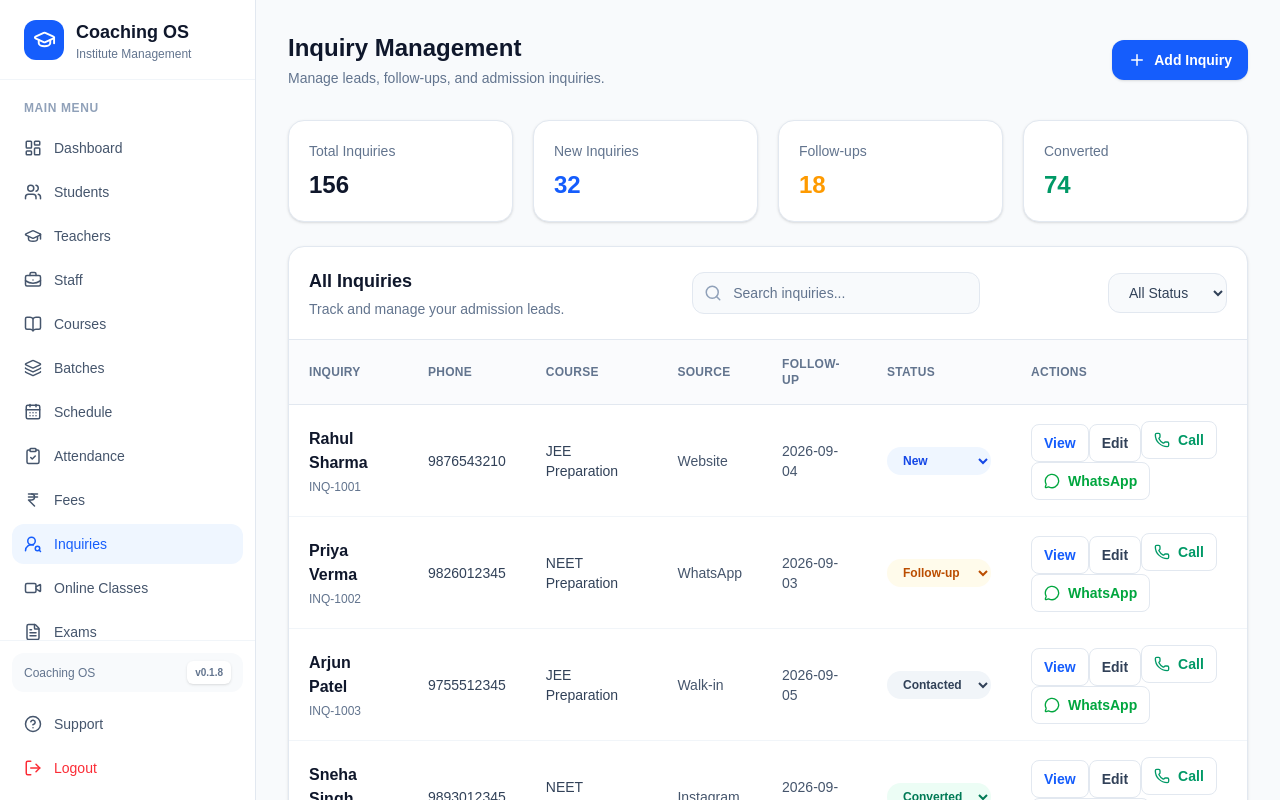
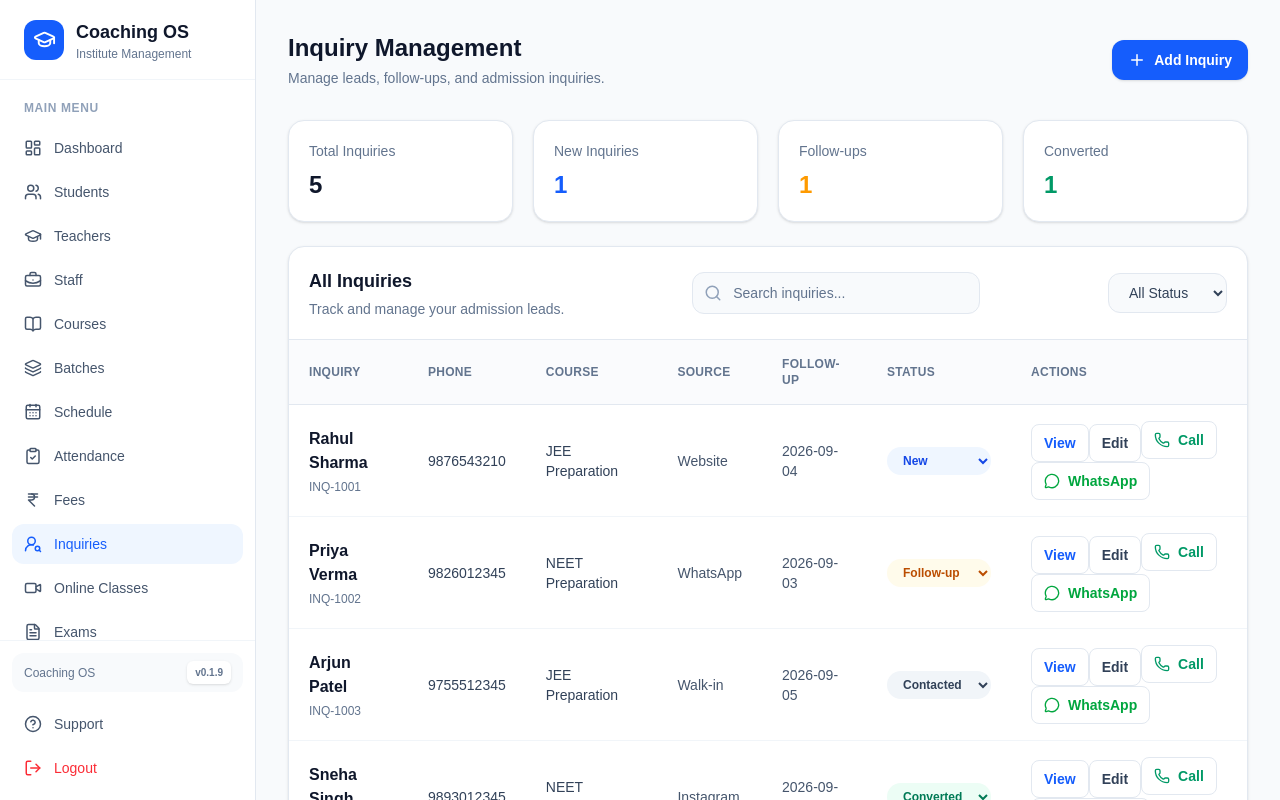
Before and after one commit to devleyj/Coaching-os-admin, a Next.js app: page /inquiries in a window 1280 px wide. Shown: the top 800 px of the page. Built offline with nearby package versions, Linux system fonts and the light colour scheme.

Commit message:
v0.1.9 - make inquiry summary dynamic

```diff
--- a/app/components/Slidebar.tsx
+++ b/app/components/Slidebar.tsx
@@ -101,7 +101,7 @@ export default function Slidebar() {
             </span>
 
             <span className="rounded-md bg-white px-2 py-1 text-[10px] font-semibold text-slate-500 shadow-sm">
-              v0.1.8
+              v0.1.9
             </span>
           </div>
         </div>
--- a/app/inquiries/page.tsx
+++ b/app/inquiries/page.tsx
@@ -134,6 +134,20 @@ export default function InquiriesPage() {
     return matchesSearch && matchesStatus;
   });
 
+  const totalInquiries = inquiries.length;
+
+  const newInquiries = inquiries.filter(
+    (inquiry) => inquiry.status === "New",
+  ).length;
+
+  const followUpInquiries = inquiries.filter(
+    (inquiry) => inquiry.status === "Follow-up",
+  ).length;
+
+  const convertedInquiries = inquiries.filter(
+    (inquiry) => inquiry.status === "Converted",
+  ).length;
+
   const inquiryTotalPages = Math.max(
     1,
     Math.ceil(filteredInquiries.length / rowsPerPage),
@@ -261,22 +275,22 @@ export default function InquiriesPage() {
             <p className="text-sm font-medium text-slate-500">
               Total Inquiries
             </p>
-            <p className="mt-2 text-2xl font-bold text-slate-900">156</p>
+            <p className="mt-2 text-2xl font-bold text-slate-900">{totalInquiries}</p>
           </div>
 
           <div className="rounded-2xl border border-slate-200 bg-white p-5 shadow-sm">
             <p className="text-sm font-medium text-slate-500">New Inquiries</p>
-            <p className="mt-2 text-2xl font-bold text-blue-600">32</p>
+            <p className="mt-2 text-2xl font-bold text-blue-600">{newInquiries}</p>
           </div>
 
           <div className="rounded-2xl border border-slate-200 bg-white p-5 shadow-sm">
             <p className="text-sm font-medium text-slate-500">Follow-ups</p>
-            <p className="mt-2 text-2xl font-bold text-amber-500">18</p>
+            <p className="mt-2 text-2xl font-bold text-amber-500">{followUpInquiries}</p>
           </div>
 
           <div className="rounded-2xl border border-slate-200 bg-white p-5 shadow-sm">
             <p className="text-sm font-medium text-slate-500">Converted</p>
-            <p className="mt-2 text-2xl font-bold text-emerald-600">74</p>
+            <p className="mt-2 text-2xl font-bold text-emerald-600">{convertedInquiries}</p>
           </div>
         </div>
 
```
